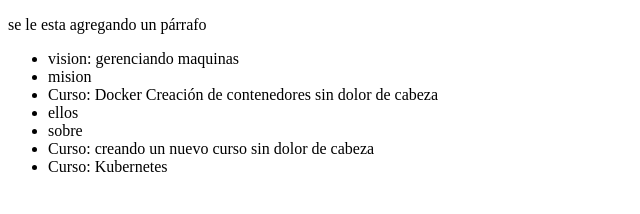
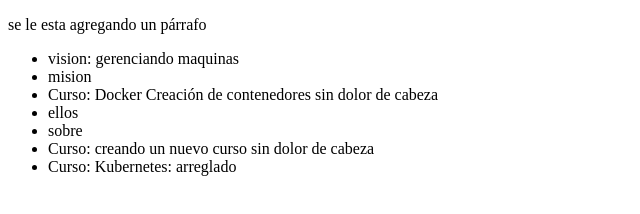
Before and after one commit to AaronSeb/prueba2, a plain HTML site: page index.html in a window 1280 px wide. Shown: the full height of the page, 0-640 px from the left. Drawn offline with Linux system fonts and the light colour scheme.

Commit message:
se arreglo el kubernate

```diff
--- a/index.html
+++ b/index.html
@@ -15,7 +15,7 @@
         <li>ellos</li>
         <li>sobre </li>
         <li>Curso: creando un nuevo curso sin dolor de cabeza</li>
-        <li>Curso: Kubernetes</li>
+        <li>Curso: Kubernetes: arreglado</li>
     </ul>
 </body>
 </html>
```
